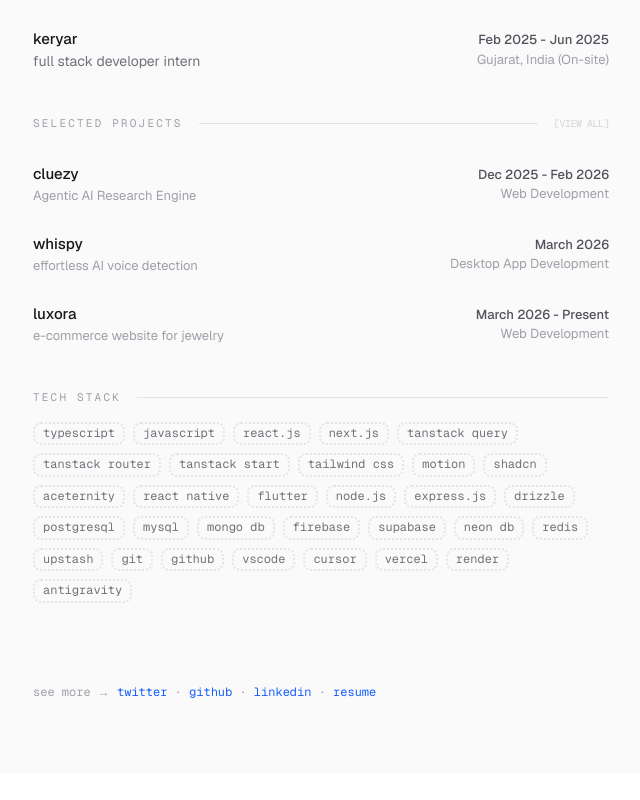
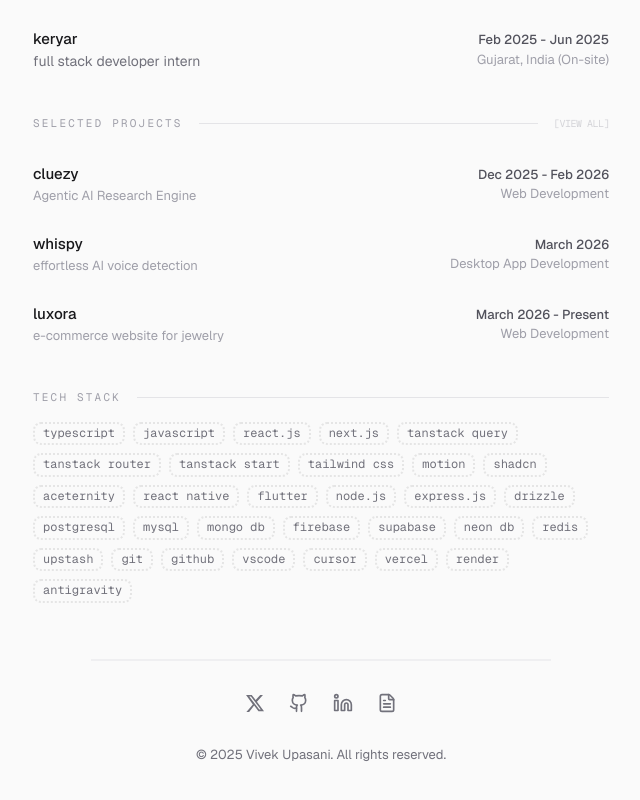
Before and after one commit to vivekupasani/portfolio-v2, a Next.js app: page / in a window 1280 px wide. Shown: the part 517-1317 px from the top of the page, without its empty margins (319-959 px from the left). Before the commit the page ends 1290 px from the top, so only its background shows below. Built offline with nearby package versions, Linux system fonts and the light colour scheme.

Commit message:
change: footer design

```diff
--- a/components/Footer.tsx
+++ b/components/Footer.tsx
@@ -2,6 +2,7 @@
 
 import { motion, Variants } from "motion/react";
 import Link from "next/link";
+import { Github, Linkedin, FileText } from "lucide-react";
 
 const fadeUp: Variants = {
     hidden: { opacity: 0, y: 16, filter: "blur(8px)" },
@@ -13,41 +14,47 @@
     },
 };
 
+const XIcon = (props: React.SVGProps<SVGSVGElement>) => (
+    <svg viewBox="0 0 24 24" fill="currentColor" {...props}>
+        <path d="M18.244 2.25h3.308l-7.227 8.26 8.502 11.24H16.17l-5.214-6.817L4.99 22.75H1.68l7.73-8.835L1.254 2.25H8.08l4.713 6.231zm-1.161 17.52h1.833L7.084 4.126H5.117z" />
+    </svg>
+);
+
 export function Footer() {
     return (
         <motion.div
             variants={fadeUp}
-            className="mt-20 pb-8 font-mono text-[12px] text-zinc-400"
+            className="mt-10 pb-12 flex flex-col items-center gap-8"
         >
-            see more →{" "}
-            <Link
-                href="https://x.com/v1vekupasani"
-                className="text-blue-600 hover:underline"
-            >
-                twitter
-            </Link>
-            {" · "}
-            <Link
-                href="https://github.com/vivekupasani"
-                className="text-blue-600 hover:underline"
-            >
-                github
-            </Link>
-            {" · "}
-            <Link
-                href="https://linkedin.com/in/vivekupasani"
-                className="text-blue-600 hover:underline"
-            >
-                linkedin
-            </Link>
-            {" · "}
-            <Link
-                href="/Vivek_Upasani_Resume.pdf"
-                target="_blank"
-                className="text-blue-600 hover:underline"
-            >
-                resume
-            </Link>
+            <div  className="w-[80%] flex justify-center items-center border border-zinc-200/50 mt-4"/>
+            {/* <div className="flex flex-wrap justify-center gap-6 text-[15px] font-medium text-zinc-600">
+                <Link href="/" className="hover:text-zinc-900 transition-colors">Home</Link>
+                <Link href="/projects" className="hover:text-zinc-900 transition-colors">Projects</Link>
+                <Link href="/work" className="hover:text-zinc-900 transition-colors">Work</Link>
+            </div> */}
+
+            <div className="flex gap-6 text-zinc-500">
+                <Link href="https://x.com/v1vekupasani" target="_blank" className="hover:text-zinc-900 transition-colors">
+                    <XIcon className="h-5 w-5" />
+                    <span className="sr-only">X (Twitter)</span>
+                </Link>
+                <Link href="https://github.com/vivekupasani" target="_blank" className="hover:text-zinc-900 transition-colors">
+                    <Github className="h-5 w-5" />
+                    <span className="sr-only">GitHub</span>
+                </Link>
+                <Link href="https://linkedin.com/in/vivekupasani" target="_blank" className="hover:text-zinc-900 transition-colors">
+                    <Linkedin className="h-5 w-5" />
+                    <span className="sr-only">LinkedIn</span>
+                </Link>
+                <Link href="/Vivek_Upasani_Resume.pdf" target="_blank" className="hover:text-zinc-900 transition-colors">
+                    <FileText className="h-5 w-5" />
+                    <span className="sr-only">Resume</span>
+                </Link>
+            </div>
+
+            <p className="text-[13px] text-zinc-500">
+                &copy; {new Date().getFullYear()} Vivek Upasani. All rights reserved.
+            </p>
         </motion.div>
     );
 }
--- a/components/Project-Details.tsx
+++ b/components/Project-Details.tsx
@@ -60,7 +60,7 @@
                 </div> */}
 
                 {/* Header */}
-                <motion.div variants={fadeUp} className="flex items-start justify-between mt-0">
+                <motion.div variants={fadeUp} className="flex items-start justify-between mt-2">
                     <div className="flex flex-col">
                         <div className="text-3xl font-semibold tracking-tight">
                             {project.projectName}
--- a/components/Projects-Client.tsx
+++ b/components/Projects-Client.tsx
@@ -73,7 +73,7 @@
                 </motion.div> */}
 
                 {/* ── Header ── */}
-                <motion.div variants={fadeUp} className="">
+                <motion.div variants={fadeUp} className="mt-2">
                     <h1 className="text-3xl font-semibold tracking-tight">
                         projects
                     </h1>
--- a/components/Work-Client.tsx
+++ b/components/Work-Client.tsx
@@ -67,7 +67,7 @@
                 </motion.div> */}
 
                 {/* ── Header ── */}
-                <motion.div variants={fadeUp}>
+                <motion.div variants={fadeUp} className="mt-2">
                     <h1 className="text-3xl font-semibold tracking-tight">
                         work
                     </h1>
--- a/components/Work-Details.tsx
+++ b/components/Work-Details.tsx
@@ -59,7 +59,7 @@
                 </div> */}
 
                 {/* Header */}
-                <motion.div variants={fadeUp} className="flex items-start justify-between mt-0">
+                <motion.div variants={fadeUp} className="flex items-start justify-between mt-2">
                     <div className="flex flex-col">
                         <h1 className="text-3xl font-semibold tracking-tight">
                             {work.companyName}
```
